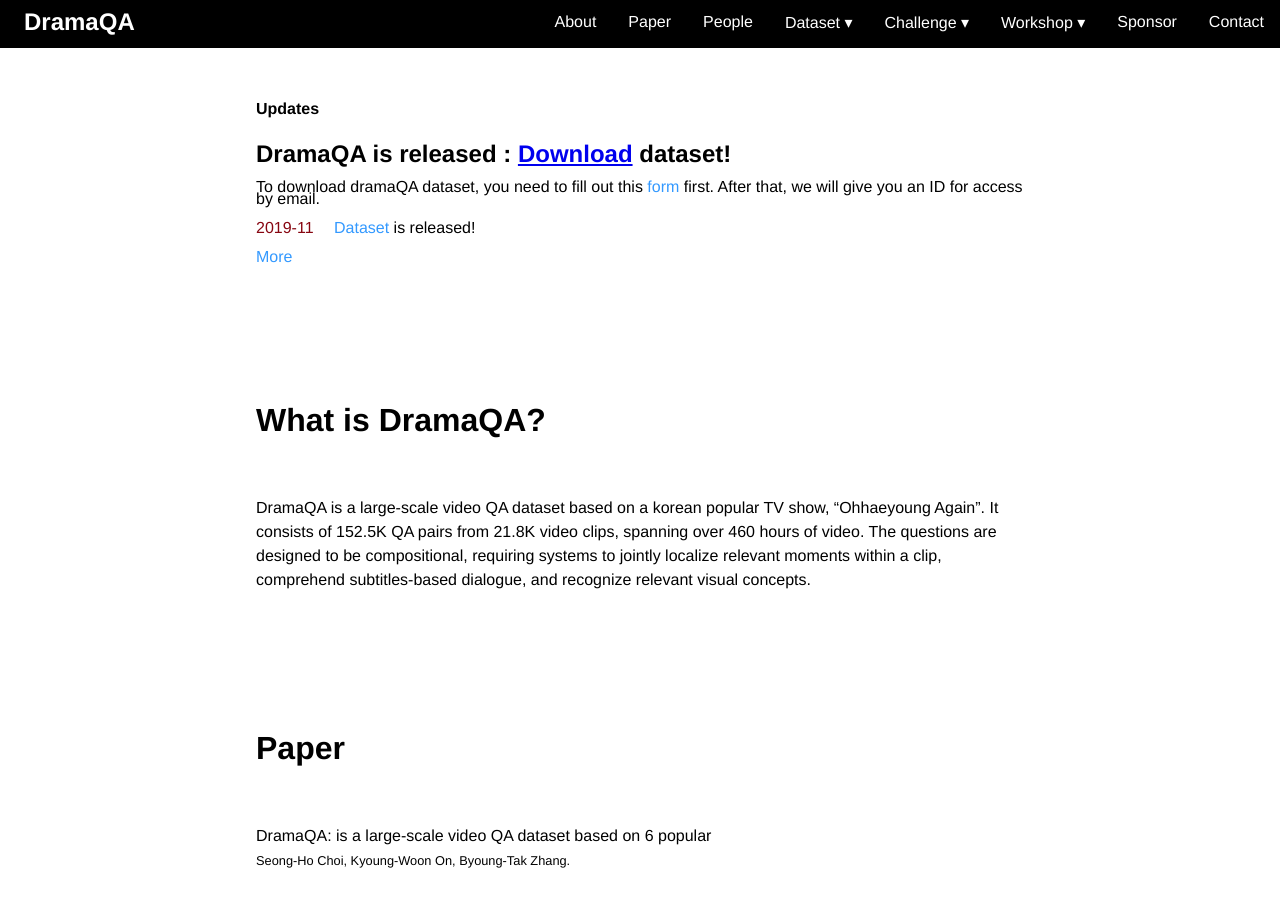
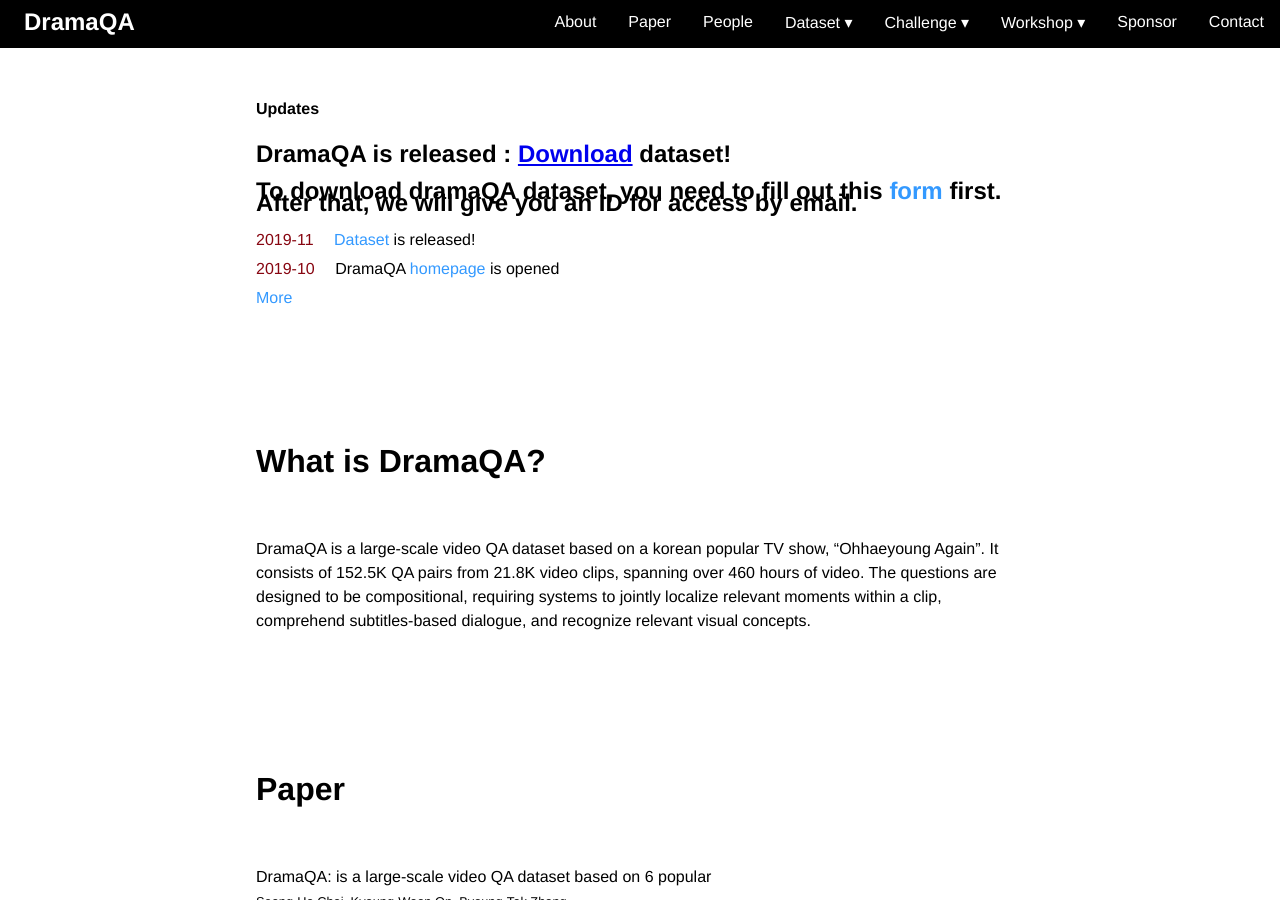
Before and after one commit to friendsqa/friendsqa.github.io, a Jekyll site: the page built from index.md, in a window 1280 px wide and 900 px high, scrolled down 349 px. Built offline with Jekyll 4.4.1, drawn with Linux system fonts in a browser that asks for light colours.

Commit message:
index page modification

```diff
--- a/_data/updates.yml
+++ b/_data/updates.yml
@@ -1,2 +1,4 @@
 - date: 2019-11
   content: <a href="/dataset/download">Dataset</a> is released!
+- date: 2019-10
+  content: DramaQA <a href="/">homepage</a> is opened
--- a/index.md
+++ b/index.md
@@ -18,12 +18,13 @@ title: DramaQA
   <h1 class = "content-title">
     Updates
   </h1>
-  <h2 class = "">
+  <h2 class = "important-news-content">
     DramaQA is released : <a id="download_link" href="/dataset/download">Download</a> dataset!
+    <p class="content-item">
+        To download dramaQA dataset, you need to fill out this <a id="download_link" href="https://docs.google.com/forms/d/e/1FAIpQLSdqQTHp6-AiNQijHhcPAPvFV_6TFer06e6aWG1l_jRhRo2E5w/viewform">form</a> first. After that, we will give you an ID for access by email.
+      </p>
   </h2>
-  <p class="content-item">
-    To download dramaQA dataset, you need to fill out this <a id="download_link" href="https://docs.google.com/forms/d/e/1FAIpQLSdqQTHp6-AiNQijHhcPAPvFV_6TFer06e6aWG1l_jRhRo2E5w/viewform">form</a> first. After that, we will give you an ID for access by email.
-  </p>
+
   {% for news in site.data.updates %}
   <p class="content-item news news-{{ forloop.index0 }}">
     <span id="date">{{ news.date }}</span>
```
Also changed, not shown: assets/images/dramaqa.png.
